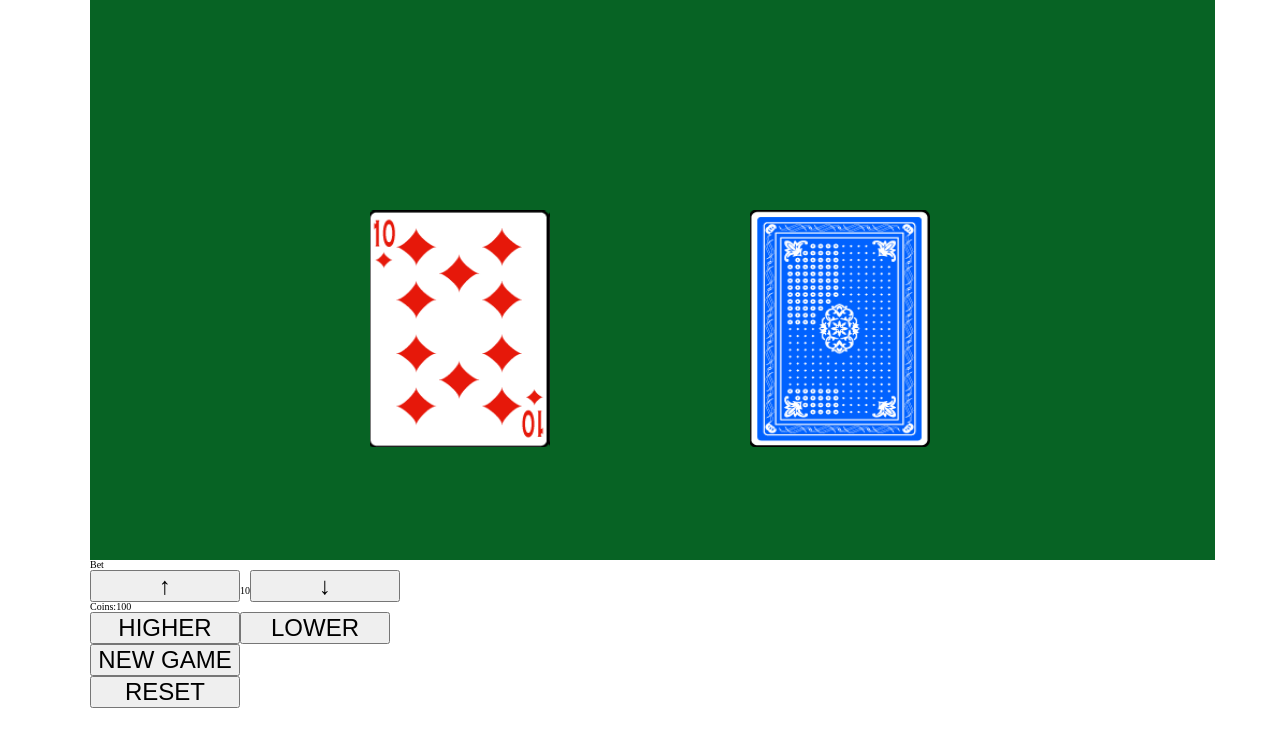
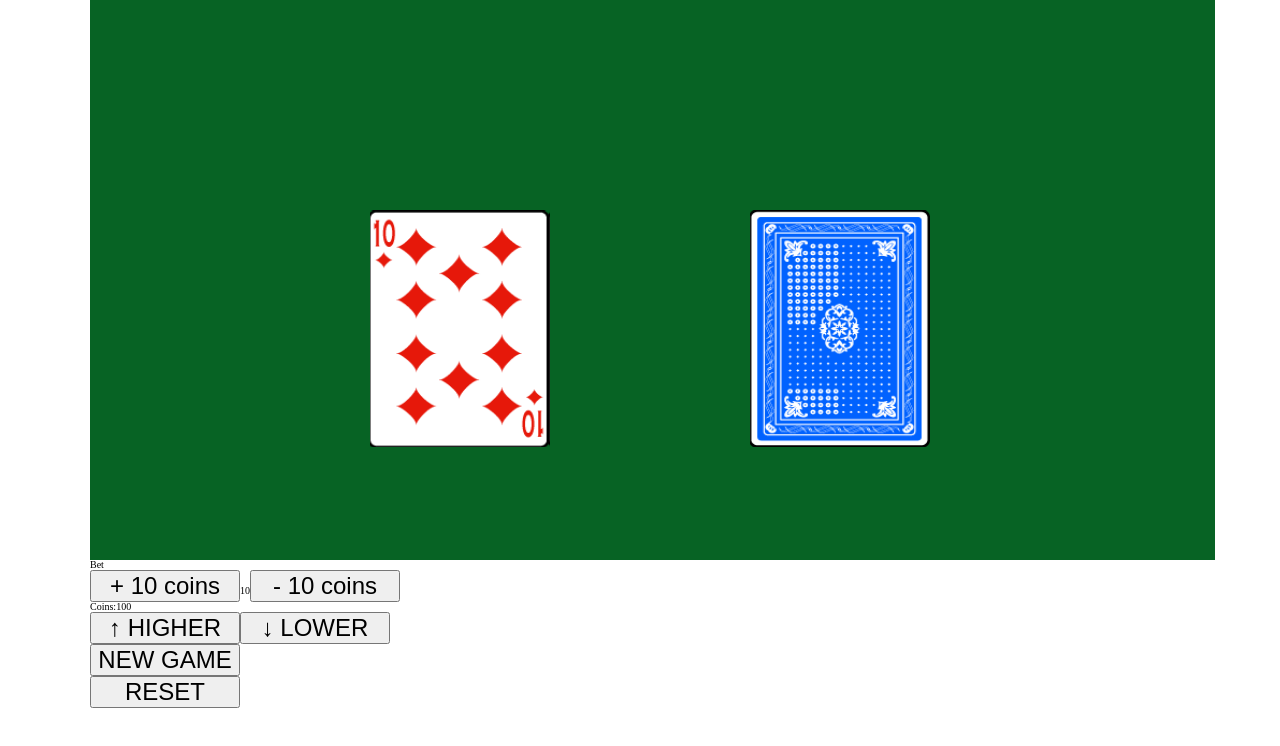
Before and after one commit to nenadbarjak/high-low, a React app: page / in a window 1280 px wide. Shown: the top 746 px of the page. Built offline with nearby package versions, Linux system fonts and the light colour scheme.

Commit message:
Changed text in buttons

```diff
--- a/src/components/Interface.js
+++ b/src/components/Interface.js
@@ -52,12 +52,10 @@ const Interface = ({
 
 		if (openCard.value > nextCard.value) {
 			msg = 'WIN';
-			// setStatusMsg('WIN');
 			localStorage.setItem('coins', JSON.stringify(coins + bet));
 			setCoins(coins + bet);
 		} else {
 			msg = 'LOSE';
-			// setStatusMsg('LOSE');
 			localStorage.setItem('coins', JSON.stringify(coins - bet));
 			setCoins(coins - bet);
 		}
@@ -74,12 +72,10 @@ const Interface = ({
 
 		if (openCard.value < nextCard.value) {
 			msg = 'WIN';
-			// setStatusMsg('WIN');
 			localStorage.setItem('coins', JSON.stringify(coins + bet));
 			setCoins(coins + bet);
 		} else {
 			msg = 'LOSE';
-			// setStatusMsg('LOSE');
 			localStorage.setItem('coins', JSON.stringify(coins - bet));
 			setCoins(coins - bet);
 		}
@@ -98,7 +94,7 @@ const Interface = ({
 					onClick={increaseBet}
 					disabled={!coins}
 				>
-					&uarr;
+					+ 10 coins
 				</button>
 				{bet}
 				<button
@@ -106,7 +102,7 @@ const Interface = ({
 					onClick={decreaseBet}
 					disabled={!coins}
 				>
-					&darr;
+					- 10 coins
 				</button>
 			</div>
 			<div>
@@ -121,14 +117,14 @@ const Interface = ({
 					disabled={!coins || nextCardOpen || !deck.length}
 					onClick={betHigher}
 				>
-					HIGHER
+					&uarr; HIGHER
 				</button>
 				<button
 					type="button"
 					disabled={!coins || nextCardOpen || !deck.length}
 					onClick={betLower}
 				>
-					LOWER
+					&darr; LOWER
 				</button>
 			</div>
 			<div>
```
